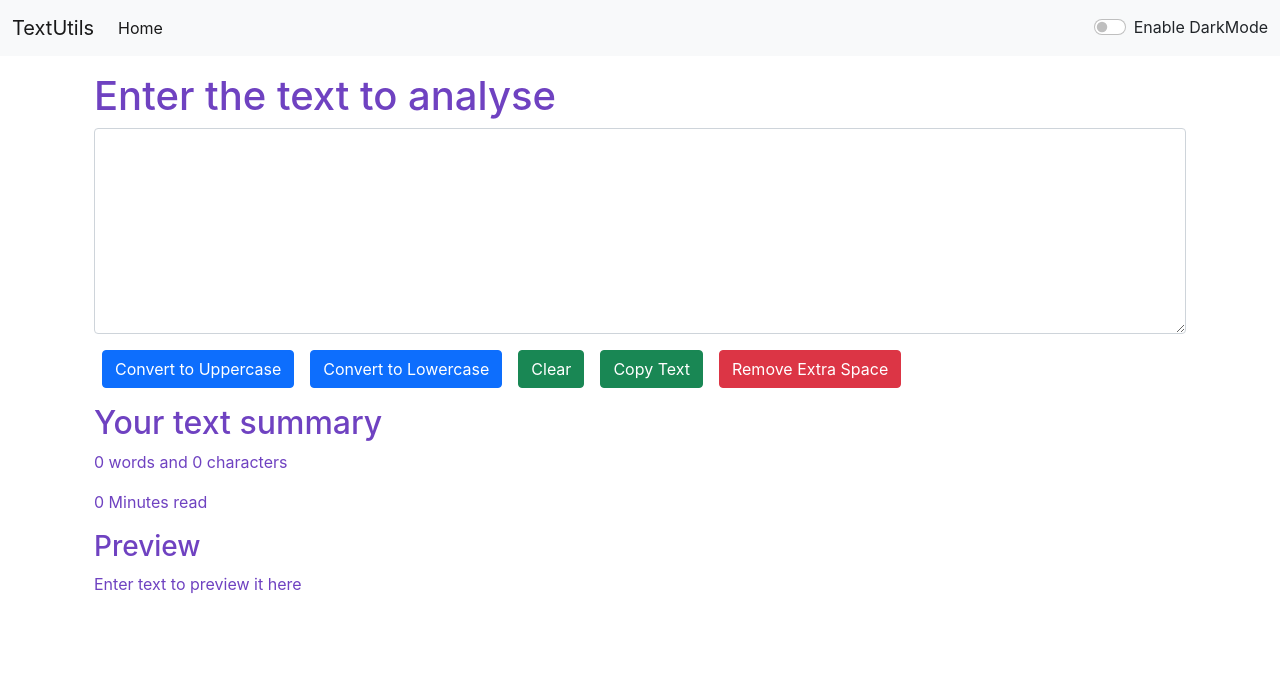
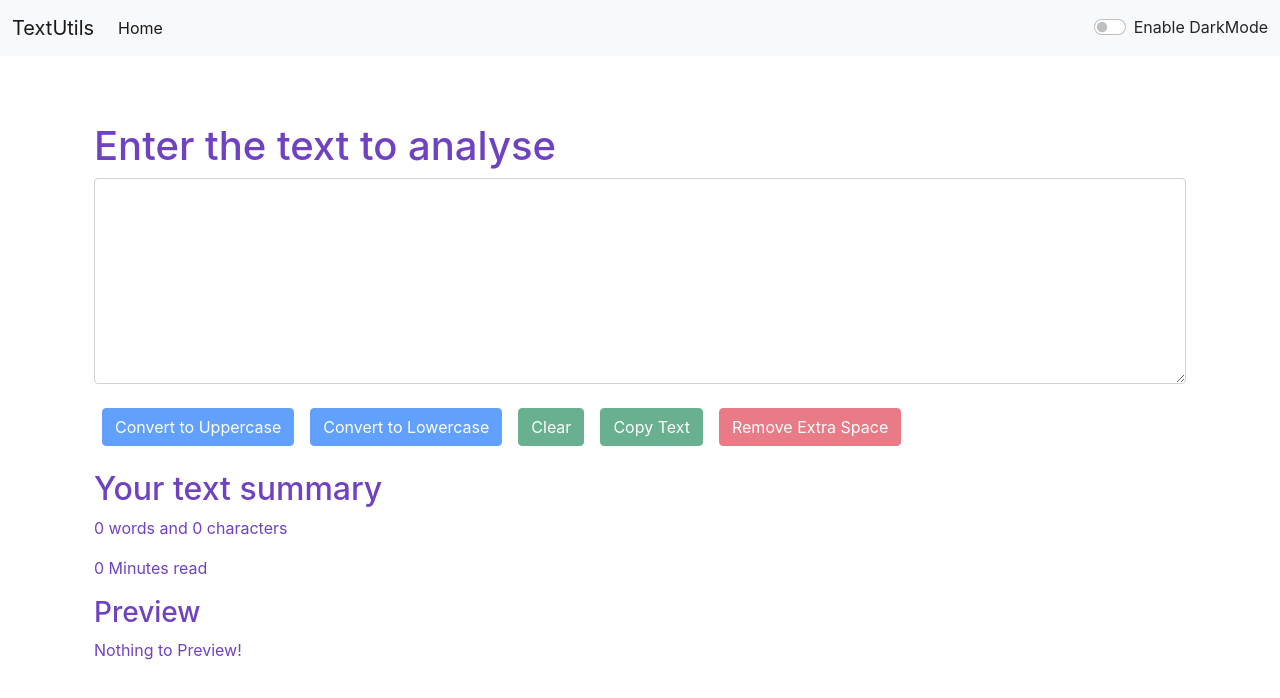
Before and after one commit to deekshagg/textutils, a React (Create React App) app: page / in a window 1280 px wide. Shown: the top 698 px of the page. Built offline with nearby package versions, Linux system fonts and the light colour scheme.

Commit message:
complete

```diff
--- a/src/components/Alert.js
+++ b/src/components/Alert.js
@@ -6,8 +6,10 @@ function Alert(props) {
         return lower.charAt(0).toUpperCase() + lower.slice(1);
     }
   return (
-    props.alert && <div className={`alert alert-${props.alert.type} alert-dismissible fade show`} role="alert">
-        <strong>{capitalize(props.alert.type)}</strong>: {props.alert.message}
+    <div style = {{height:'50px'}}>
+      {props.alert && <div className={`alert alert-${props.alert.type} alert-dismissible fade show`} role="alert">
+          <strong>{capitalize(props.alert.type)}</strong>: {props.alert.message}
+      </div>}
     </div>
   )
 }
--- a/src/components/TextForm.js
+++ b/src/components/TextForm.js
@@ -22,6 +22,7 @@ export default function TextForm(props) {
         let newText = document.getElementById("TextArea");
         newText.select();
         navigator.clipboard.writeText(newText.value);
+        document.getSelection().removeAllRanges();
         props.showAlert("Copied to Clipboard!", "success");
     }
     // const handlePasteClick = () => {
@@ -45,19 +46,19 @@ export default function TextForm(props) {
                     <h1>{props.heading}</h1>
                     <textarea className="form-control" value={text} onChange={handleOnChange} style={{ backgroundColor: props.mode === 'light' ? 'white' : '#6f42c1', color: props.mode === 'light' ? '#6f42c1' : 'white' }} id="TextArea" rows="8"></textarea>
                 </div>
-                <button className="btn btn-primary mx-2" onClick={handleUpperCaseClick}>Convert to Uppercase</button>
-                <button className="btn btn-primary mx-2" onClick={handleLowerCaseClick}>Convert to Lowercase</button>
-                <button className="btn btn-success mx-2" onClick={handleClearClick}>Clear</button>
-                <button className="btn btn-success mx-2" onClick={handleCopyClick}>Copy Text</button>
+                <button disabled={text.length===0} className="btn btn-primary mx-2 my-2" onClick={handleUpperCaseClick}>Convert to Uppercase</button>
+                <button disabled={text.length===0} className="btn btn-primary mx-2 my-2" onClick={handleLowerCaseClick}>Convert to Lowercase</button>
+                <button disabled={text.length===0} className="btn btn-success mx-2 my-2" onClick={handleClearClick}>Clear</button>
+                <button disabled={text.length===0} className="btn btn-success mx-2 my-2" onClick={handleCopyClick}>Copy Text</button>
                 {/* <button className="btn btn-success mx-2" onClick={handlePasteClick}>Paste Text</button> */}
-                <button className="btn btn-danger mx-2" onClick={handleExtraSpaces}>Remove Extra Space</button>
+                <button disabled={text.length===0} className="btn btn-danger mx-2 my-2" onClick={handleExtraSpaces}>Remove Extra Space</button>
             </div>
             <div className="container my-3" style={{ color: props.mode === 'dark' ? 'white' : '#6f42c1' }}>
                 <h2>Your text summary</h2>
-                <p>{text === '' ? 0 : text.split(" ").length} words and {text.length} characters</p>
-                <p>{text === "" ? 0 : (0.008 * text.split(" ").length)} Minutes read</p>
+                <p>{text.split(" ").filter((element)=>{return element.length!==0}).length} words and {text.length} characters</p>
+                <p>{0.008 * text.split(" ").filter((element)=>{return element.length!==0}).length} Minutes read</p>
                 <h3>Preview</h3>
-                <p>{text === "" ? "Enter text to preview it here" : text}</p>
+                <p>{text === "" ? "Nothing to Preview!" : text}</p>
             </div>
         </>
     )
```
Also changed, not shown: public/manifest.json, 1 other file (tests, documents, lock files or other folders).
